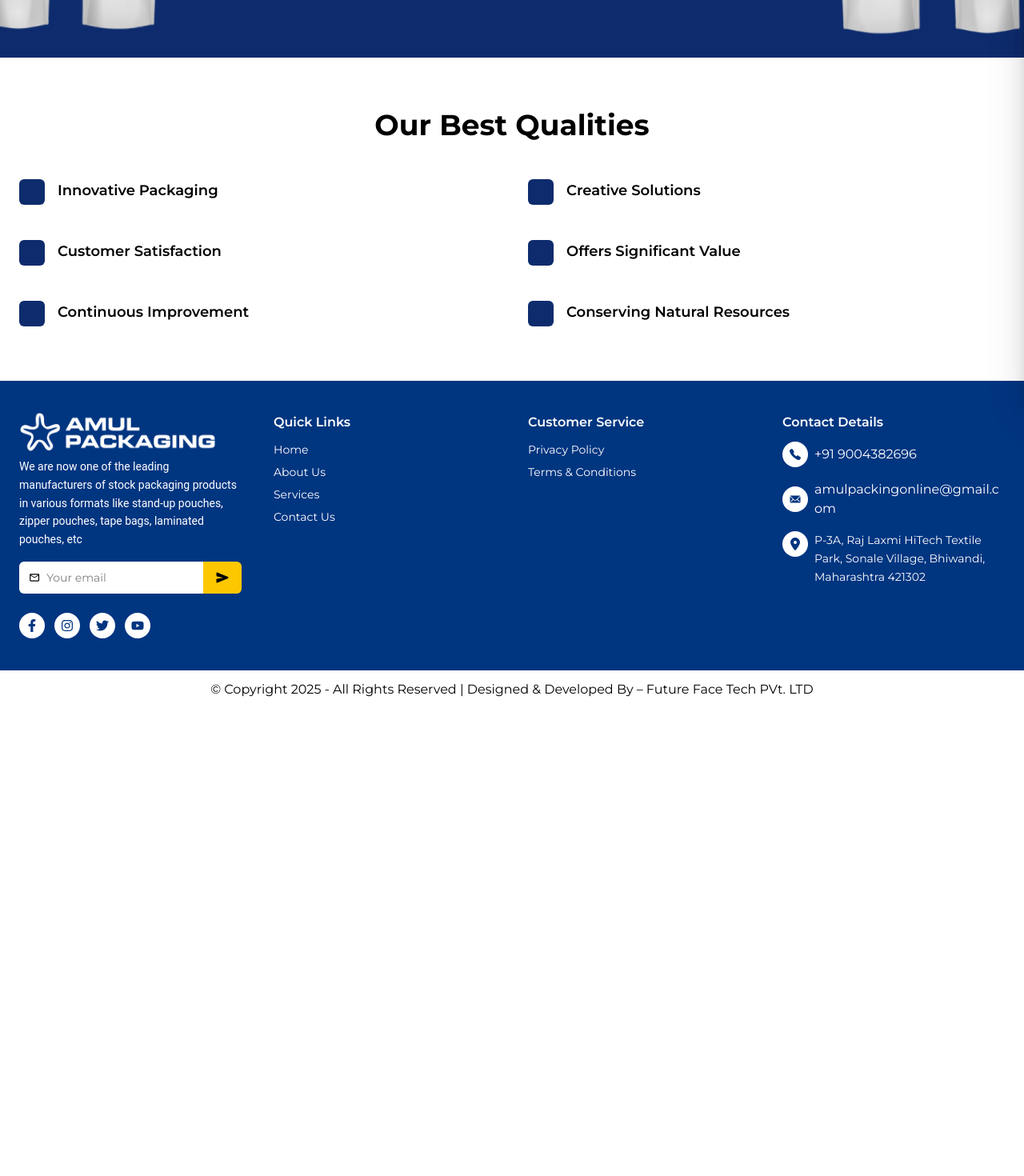
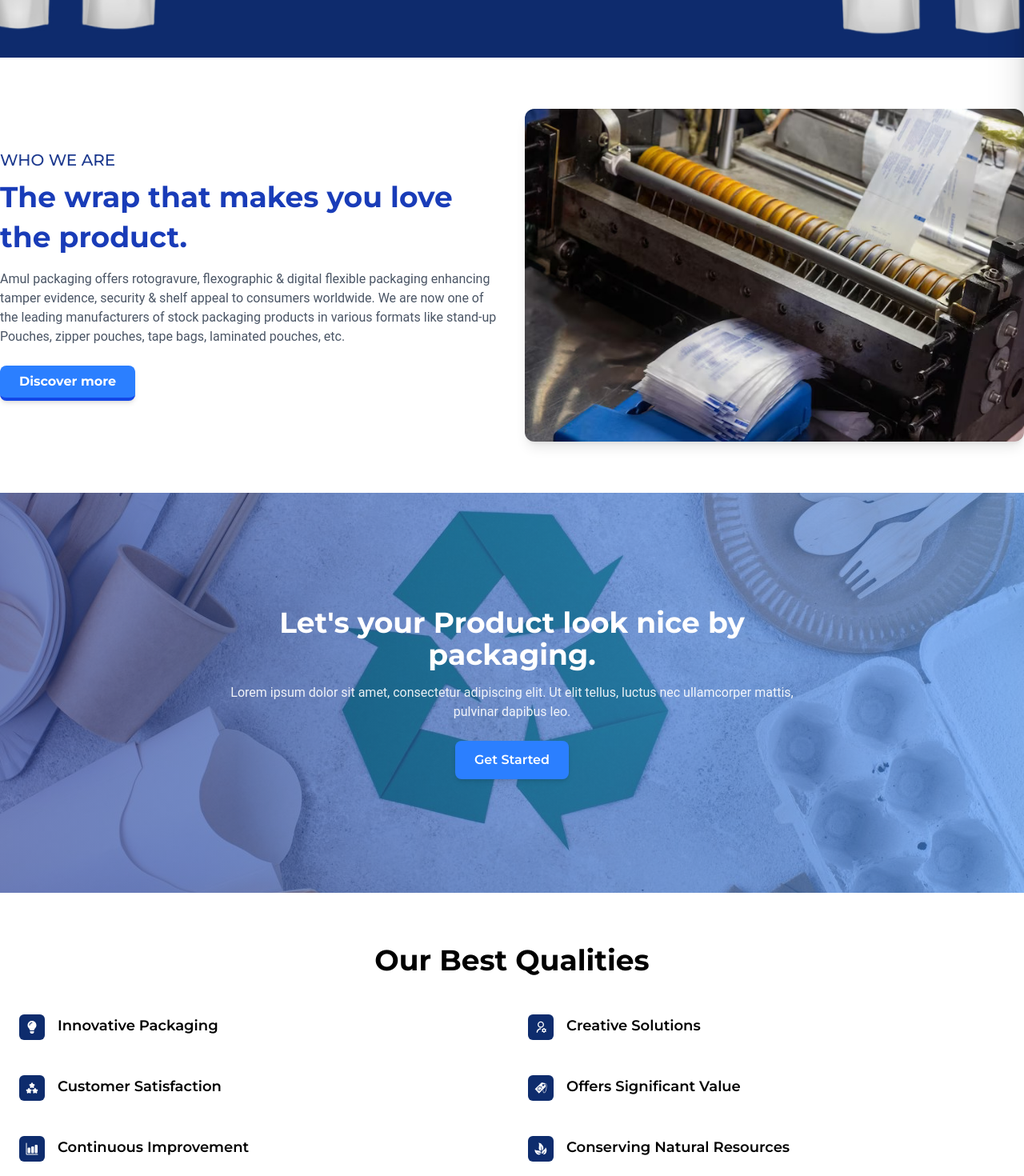
Before and after one commit to saurav2817/AmulPackaging, a React (Vite) app: page /about in a window 1280 px wide. Shown: the part 300-1770 px from the top of the page at 80% size. Before the commit the page ends 1186 px from the top, so only its background shows below. Built offline with nearby package versions, Linux system fonts and the light colour scheme.

Commit message:
apurva
about page

```diff
--- a/src/pages/About.jsx
+++ b/src/pages/About.jsx
@@ -1,5 +1,11 @@
 import React from "react";
-
+import { FaLightbulb } from "react-icons/fa";
+import { TbStarsFilled } from "react-icons/tb";
+import { IoBarChart } from "react-icons/io5";
+import { RiUserSettingsLine } from "react-icons/ri";
+import { GiPriceTag } from "react-icons/gi";
+import { GiThreeLeaves } from "react-icons/gi";
+import ClientsSection from "../components/clients/clientsSection";
 const About = () => {
     return (
         <>
@@ -7,6 +13,69 @@ const About = () => {
                 <section className="text-center py-30 bg-[url('/img/bgproduct.jpg')] bg-cover bg-center">
                     <h1 className="text-3xl font-bold text-white">About Us</h1>
                 </section>
+
+                <section className="py-16 ">
+                    <div className="container mx-auto max-w-7xl ">
+                        <div className="flex flex-col lg:flex-row gap-8 items-center">
+
+                        {/* Left Content */}
+                        <div className="w-full lg:w-1/2 flex flex-col justify-start">
+                            <h4 className="text-xl font-medium text-blue-900 mb-2">WHO WE ARE</h4>
+                            <h1 className="text-4xl font-bold text-blue-800 mb-4 leading-snug">
+                            The wrap that makes you love the product.
+                            </h1>
+                            <p className="text-gray-600 max-w-3xl">
+                            Amul packaging offers rotogravure, flexographic & digital flexible
+                            packaging enhancing tamper evidence, security & shelf appeal to
+                            consumers worldwide. We are now one of the leading manufacturers of
+                            stock packaging products in various formats like stand-up Pouches,
+                            zipper pouches, tape bags, laminated pouches, etc.
+                            </p>
+
+                            <div className="flex justify-start mt-6">
+                            <button className="bg-blue-500 hover:bg-blue-400 text-white font-bold py-2 px-6 border-b-4 border-blue-700 hover:border-blue-500 rounded-lg shadow-md transition duration-300">
+                                Discover more
+                            </button>
+                            </div>
+                        </div>
+
+                        {/* Right Image */}
+                        <div className="w-full lg:w-1/2">
+                            <img
+                            src="img/about.jpg"
+                            alt="About Amul Packaging"
+                            className="w-full h-auto object-cover rounded-xl shadow-lg"
+                            />
+                        </div>
+                        </div>
+                    </div>
+                </section>
+
+                <section className="relative h-[500px] flex items-center justify-center text-center">
+                    {/* Background image */}
+                    <div className="absolute inset-0">
+                        <img
+                        src="img/secbg.jpg" alt=""className="w-full h-full object-cover"
+                        />
+                        {/* Gradient overlay */}
+                        <div className="absolute inset-0 bg-gradient-to-r from-blue-900/60 to-blue-400/60"></div>
+                    </div>
+
+                    {/* Content */}
+                    <div className="relative z-10 max-w-3xl px-6">
+                        <h2 className="text-3xl md:text-4xl font-bold text-white mb-4">
+                        Let&apos;s your Product look nice by packaging.
+                        </h2>
+                        <p className="text-white/90 mb-6">
+                        Lorem ipsum dolor sit amet, consectetur adipiscing elit. Ut elit tellus,
+                        luctus nec ullamcorper mattis, pulvinar dapibus leo.
+                        </p>
+                        <a href="#" className="inline-block bg-blue-500 hover:bg-blue-400 text-white font-semibold px-6 py-3 rounded-lg shadow-md transition">
+                            Get Started
+                        </a>
+                    </div>
+                </section>
+
 
                 <section class="py-16 bg-white">
                         <div class="max-w-7xl mx-auto px-6">
@@ -17,8 +86,8 @@ const About = () => {
                             <div class="grid md:grid-cols-2 gap-10">
 
                                 <div class="flex items-start space-x-4">
-                            <div class="bg-primary text-white p-4 rounded-md">
-                            <i class="fas fa-leaf text-2xl"></i>
+                                    <div class="bg-primary text-white p-2 rounded-md">
+                                        <FaLightbulb />
                                     </div>
                                     <div>
                                     <h3 class="text-lg font-semibold mb-2">Innovative Packaging</h3>
@@ -30,8 +99,8 @@ const About = () => {
 
 
                                 <div class="flex items-start space-x-4">
-                            <div class="bg-primary text-white p-4 rounded-md">
-                            <i class="fas fa-tag text-2xl"></i>
+                                    <div class="bg-primary text-white p-2 rounded-md">
+                                        <RiUserSettingsLine />
                                     </div>
                                     <div>
                                     <h3 class="text-lg font-semibold mb-2">Creative Solutions</h3>
@@ -43,8 +112,8 @@ const About = () => {
 
 
                                 <div class="flex items-start space-x-4">
-                            <div class="bg-primary text-white p-4 rounded-md">
-                            <i class="fas fa-tree text-2xl"></i>
+                                    <div class="bg-primary text-white p-2 rounded-md">
+                                        <TbStarsFilled />
                                     </div>
                                     <div>
                                     <h3 class="text-lg font-semibold mb-2">Customer Satisfaction</h3>
@@ -56,8 +125,8 @@ const About = () => {
 
 
                                 <div class="flex items-start space-x-4">
-                            <div class="bg-primary text-white p-4 rounded-md">
-                            <i class="fas fa-trophy text-2xl"></i>
+                                    <div class="bg-primary text-white p-2 rounded-md">
+                                    <GiPriceTag />
                                     </div>
                                     <div>
                                     <h3 class="text-lg font-semibold mb-2">Offers Significant Value</h3>
@@ -67,8 +136,8 @@ const About = () => {
                                     </div>
                                 </div>
                                 <div class="flex items-start space-x-4">
-                            <div class="bg-primary text-white p-4 rounded-md">
-                            <i class="fas fa-trophy text-2xl"></i>
+                                    <div class="bg-primary text-white p-2 rounded-md">
+                                        <IoBarChart />
                                     </div>
                                     <div>
                                     <h3 class="text-lg font-semibold mb-2">Continuous Improvement</h3>
@@ -78,8 +147,8 @@ const About = () => {
                                     </div>
                                 </div>
                                 <div class="flex items-start space-x-4">
-                            <div class="bg-primary text-white p-4 rounded-md">
-                            <i class="fas fa-trophy text-2xl"></i>
+                                    <div class="bg-primary text-white p-2 rounded-md">
+                                        <GiThreeLeaves />
                                     </div>
                                     <div>
                                     <h3 class="text-lg font-semibold mb-2">Conserving Natural Resources</h3>
@@ -92,6 +161,17 @@ const About = () => {
                         </div>
                 </section>
 
+                <section className="py-16 bg-white">
+                        <div className="container mx-auto max-w-7xl">
+                            <div className="border-b-2 border-[#f1f1f1]">
+                                <h1 className="text-3xl sm:text-4xl md:text-4xl font-bold text-center  mb-4">
+                                    Trusted By Brand Like
+                                </h1>
+                            </div>
+                            <ClientsSection />
+                        </div>
+                </section>
+
             </main>
 
 
```
Also changed, not shown: public/img/bgimg.png (added), public/img/secbg.jpg (added). Lines whose indentation alone changed are shown as unchanged.
